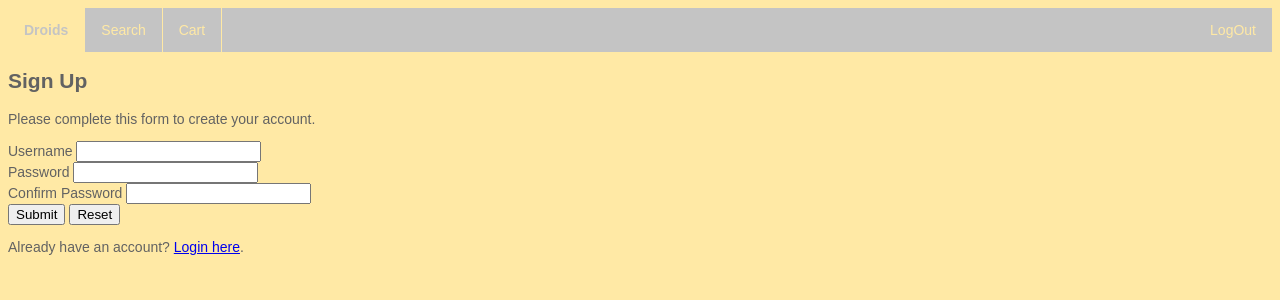
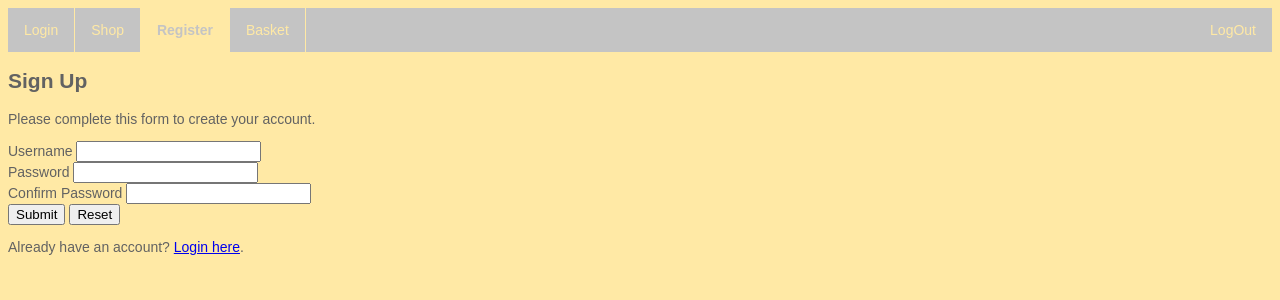
Before and after one commit to Azukawa/php_rush00, a PHP site: page /register.php in a window 1280 px wide. Shown: the top 300 px of the page. Run offline with PHP 8.4, Linux system fonts and the light colour scheme.

Commit message:
register added

```diff
--- a/register.php
+++ b/register.php
@@ -102,10 +102,11 @@ if($_SERVER["REQUEST_METHOD"] == "POST"){
 </head>
 <body>
 <ul>
-	<li><a class="active"  href="#droids">Droids</a></li>
-	<li><a href="#search">Search</a></li>
-	<li><a href="#cart">Cart</a></li>
-	<li style="float:right"><a href="#logout">LogOut</a></li>
+	<li><a href="login.php">Login</a></li>
+	<li><a href="landing_page.php">Shop</a></li>
+	<li><a class="active" href="register.php">Register</a></li>
+	<li><a href="view_basket.php">Basket</a></li>
+	<li style="float:right"><a href="logout.php">LogOut</a></li>
 </ul>
     <div >
         <h2>Sign Up</h2>
```
